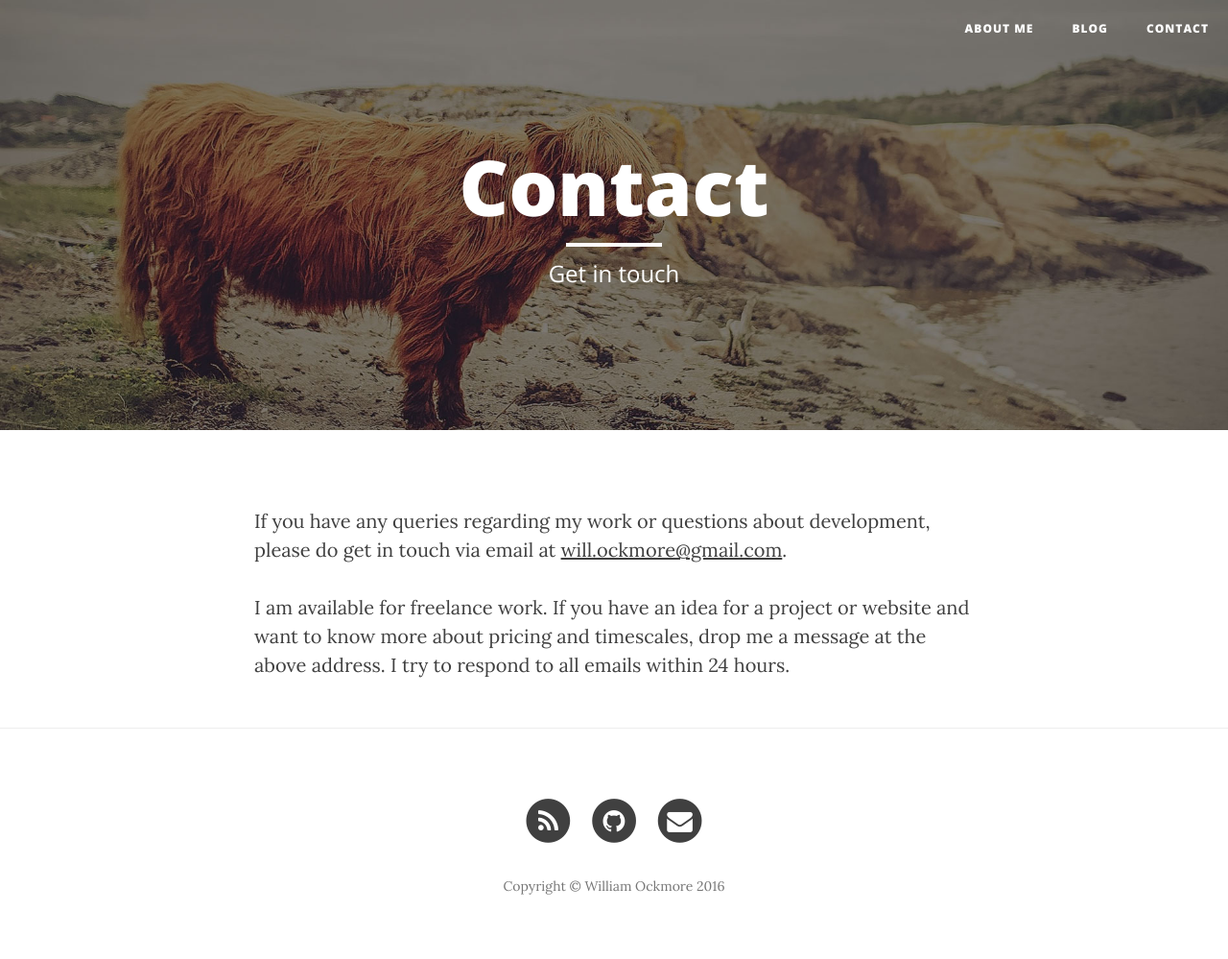
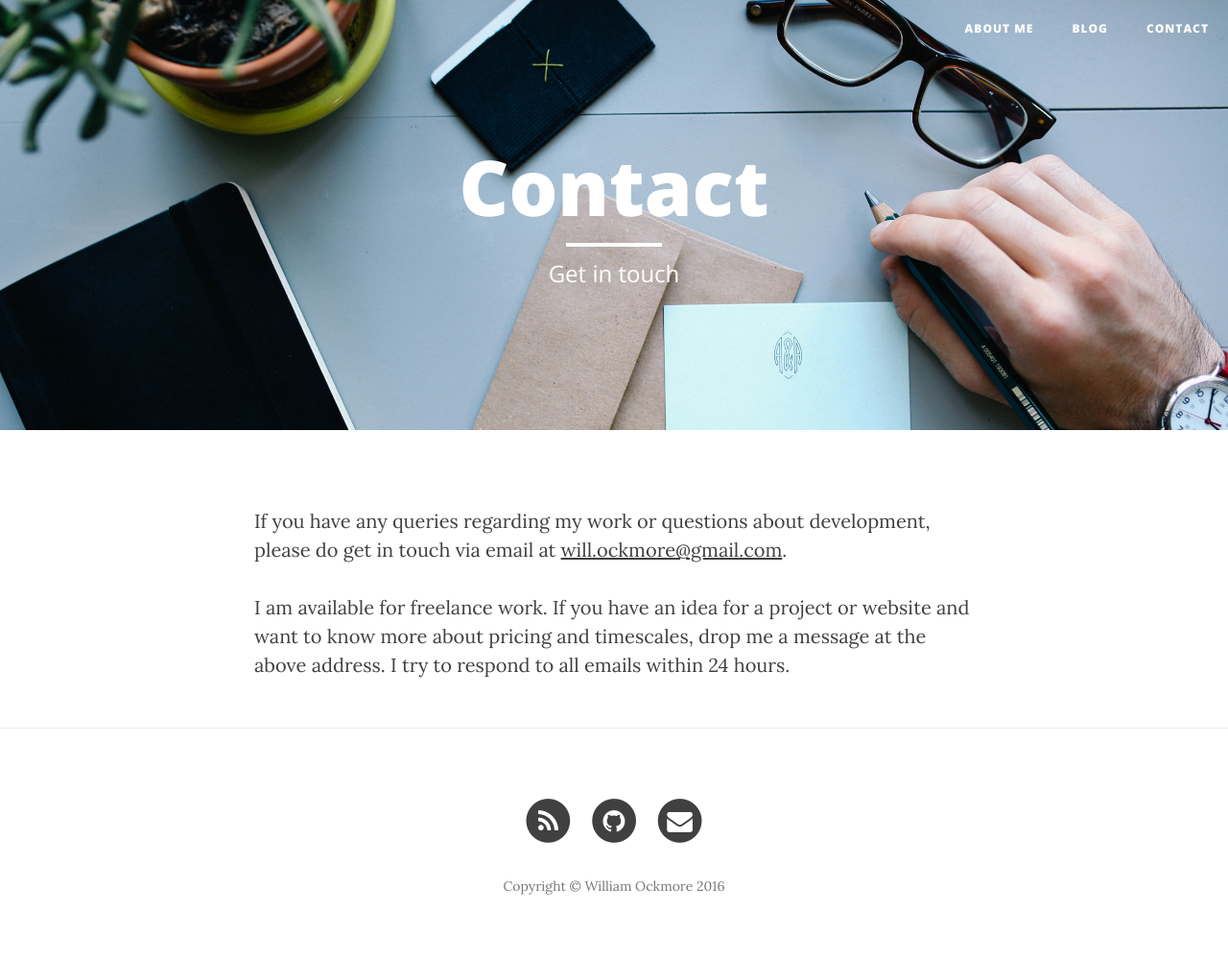
Before and after one commit to will-ockmore/will-ockmore.github.io, a Jekyll site: the page built from contact.html, in a window 1280 px wide. Shown: the whole page at 96% size. Built offline with Jekyll 4.4.1, drawn with Linux system fonts in a browser that asks for light colours; nearby versions of some CDN libraries.

Commit message:
added new header image to contact page

```diff
--- a/contact.html
+++ b/contact.html
@@ -2,7 +2,7 @@
 layout: page
 title: "Contact"
 description: "Get in touch"
-header-img: "img/contact-bg.jpg"
+header-img: "img/mail-bg2.jpg"
 ---
 
 <p>If you have any queries regarding my work or questions about
```
Also changed, not shown: img/mail-bg2.jpg (added).
